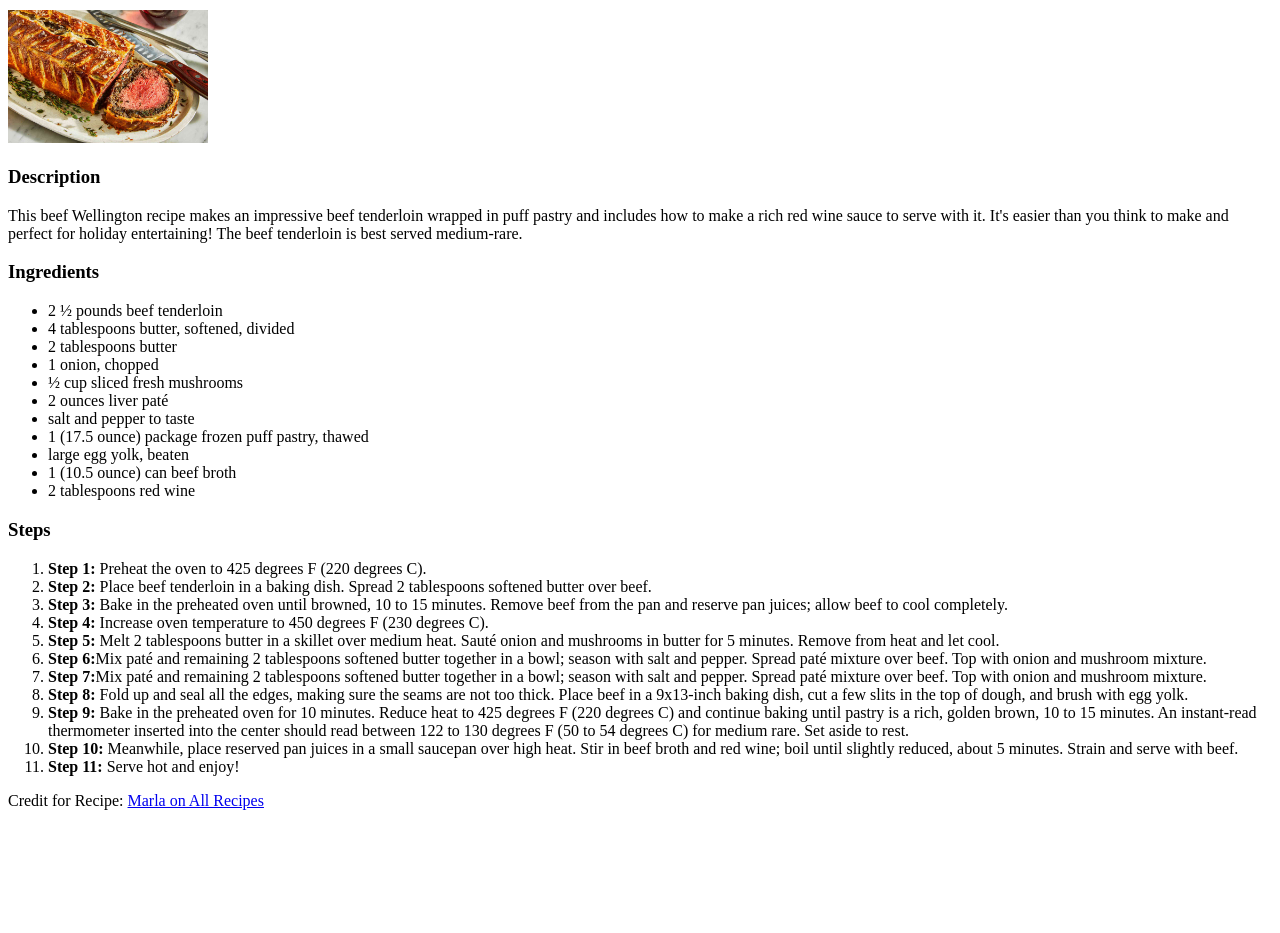
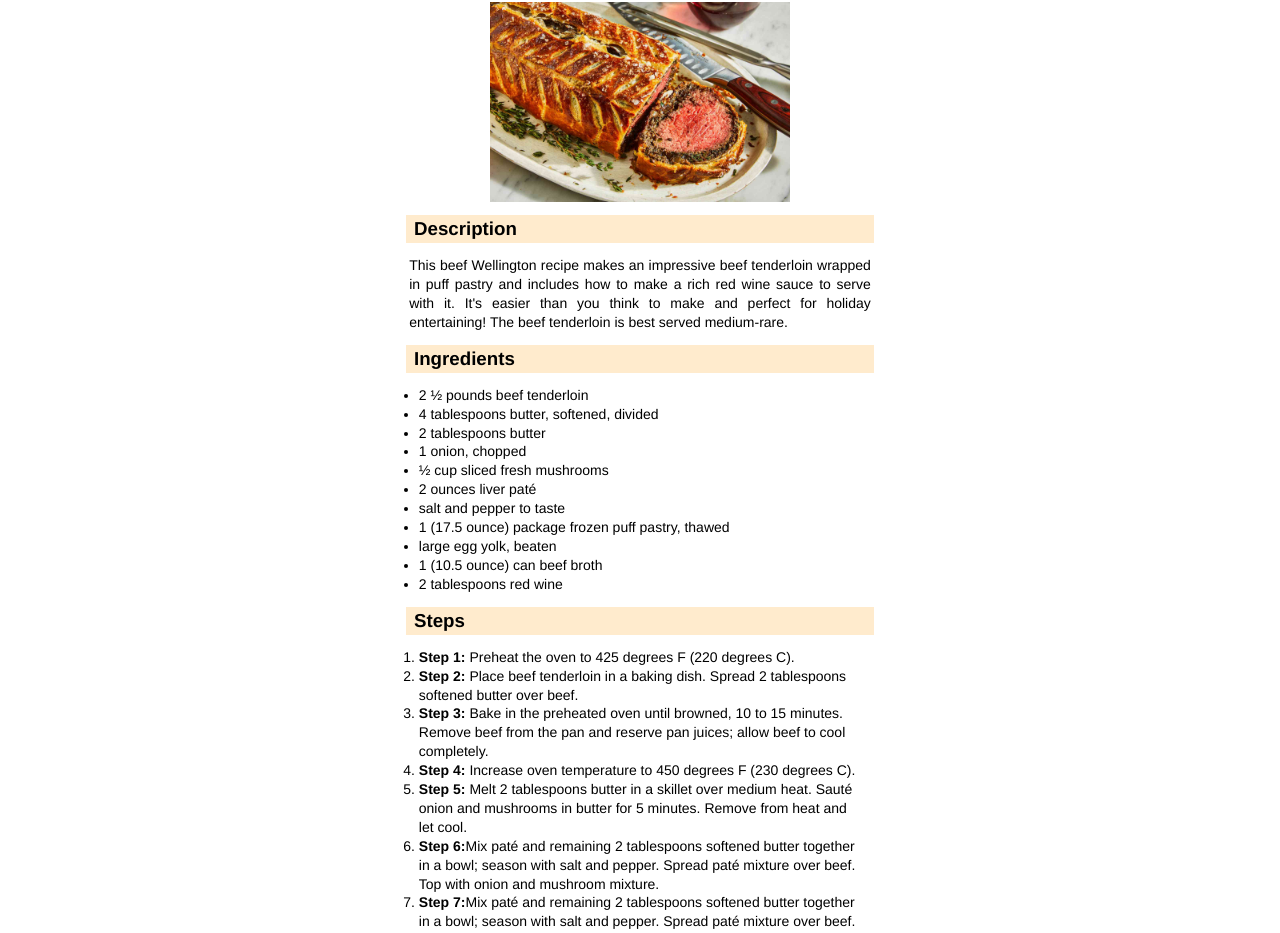
Before and after one commit to vkayhs/odin-recipes, a plain HTML site: page recipes/beef-wellington.html in a window 1280 px wide. Shown: the part 70-1003 px from the top of the page. Before the commit the page ends 896 px from the top, so only its background shows below. Drawn offline with Linux system fonts and the light colour scheme.

Commit message:
Added css and associated idenitifiers to all 3 recipe pages.

```diff
--- a/recipes/beef-wellington.html
+++ b/recipes/beef-wellington.html
@@ -4,23 +4,25 @@
     <meta charset="UTF-8" />
     <meta name="viewport" content="width=device-width, initial-scale=1.0" />
     <title>Beef Wellington</title>
+    <link rel="stylesheet" href="../css/recipe-style.css" />
   </head>
   <body>
     <h1>Beef Wellington</h1>
     <img
+      class="food-image"
       src="../images/beef-wellington.jpg"
       alt="Completed Beef Wellington"
       width="200px"
     />
-    <h3>Description</h3>
-    <p>
+    <h3 class="title">Description</h3>
+    <p class="description">
       This beef Wellington recipe makes an impressive beef tenderloin wrapped in
       puff pastry and includes how to make a rich red wine sauce to serve with
       it. It's easier than you think to make and perfect for holiday
       entertaining! The beef tenderloin is best served medium-rare.
     </p>
-    <h3>Ingredients</h3>
-    <ul>
+    <h3 class="title">Ingredients</h3>
+    <ul id="ingredient-list">
       <li>2 ½ pounds beef tenderloin</li>
       <li>4 tablespoons butter, softened, divided</li>
       <li>2 tablespoons butter</li>
@@ -33,8 +35,8 @@
       <li>1 (10.5 ounce) can beef broth</li>
       <li>2 tablespoons red wine</li>
     </ul>
-    <h3>Steps</h3>
-    <ol>
+    <h3 class="title">Steps</h3>
+    <ol id="numbered-steps">
       <li>
         <strong>Step 1: </strong>Preheat the oven to 425 degrees F (220 degrees
         C).
@@ -87,8 +89,8 @@
       <li><strong>Step 11: </strong>Serve hot and enjoy!</li>
     </ol>
 
-    <p>
-      Credit for Recipe:
+    <p class="credit">
+      <span>Credit for Recipe:</span>
       <a href="https://www.allrecipes.com/recipe/16899/beef-wellington/"
         >Marla on All Recipes</a
       >
```
Also changed, not shown: recipes/lasagna.html (+10 -8 lines).
